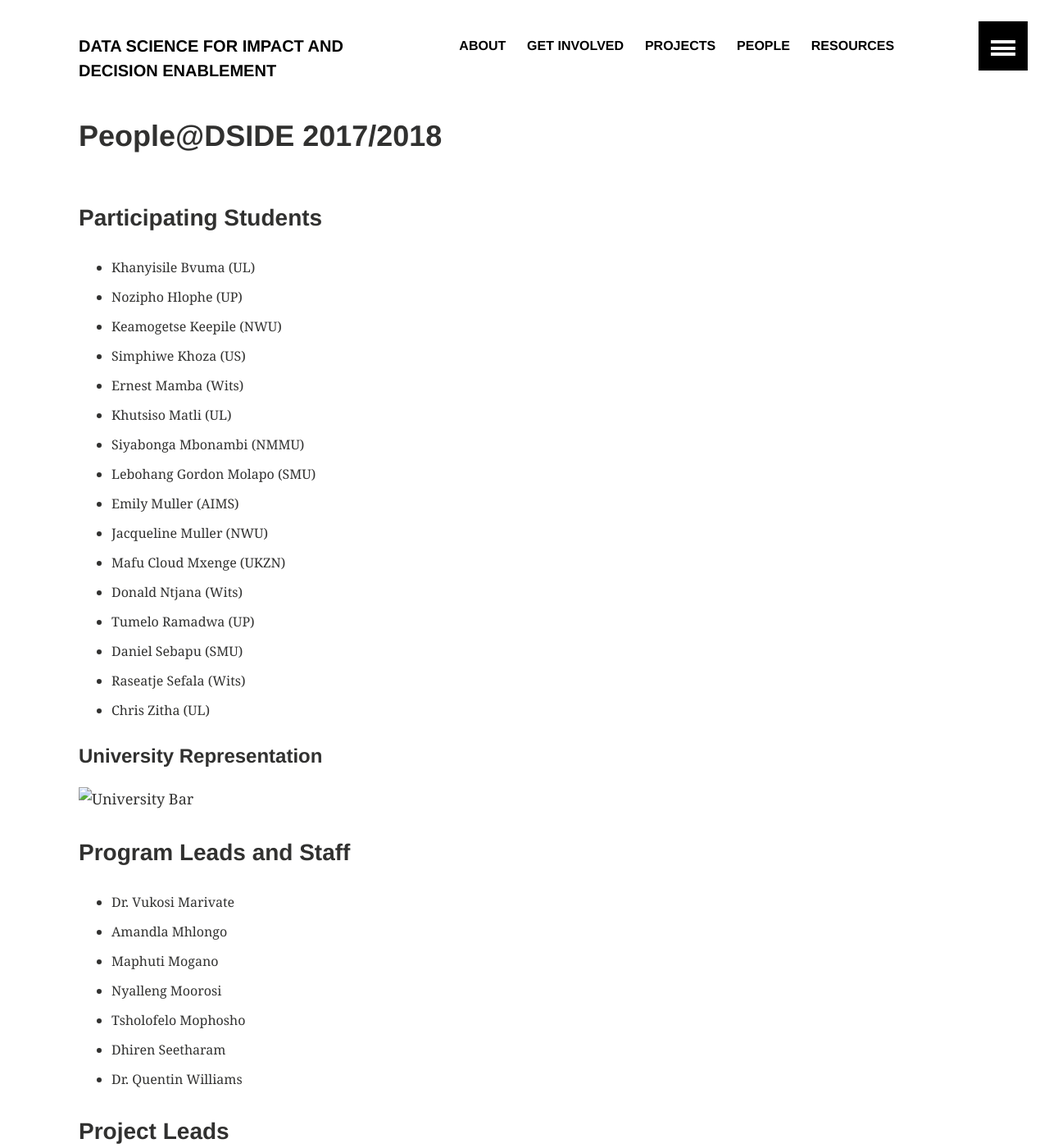
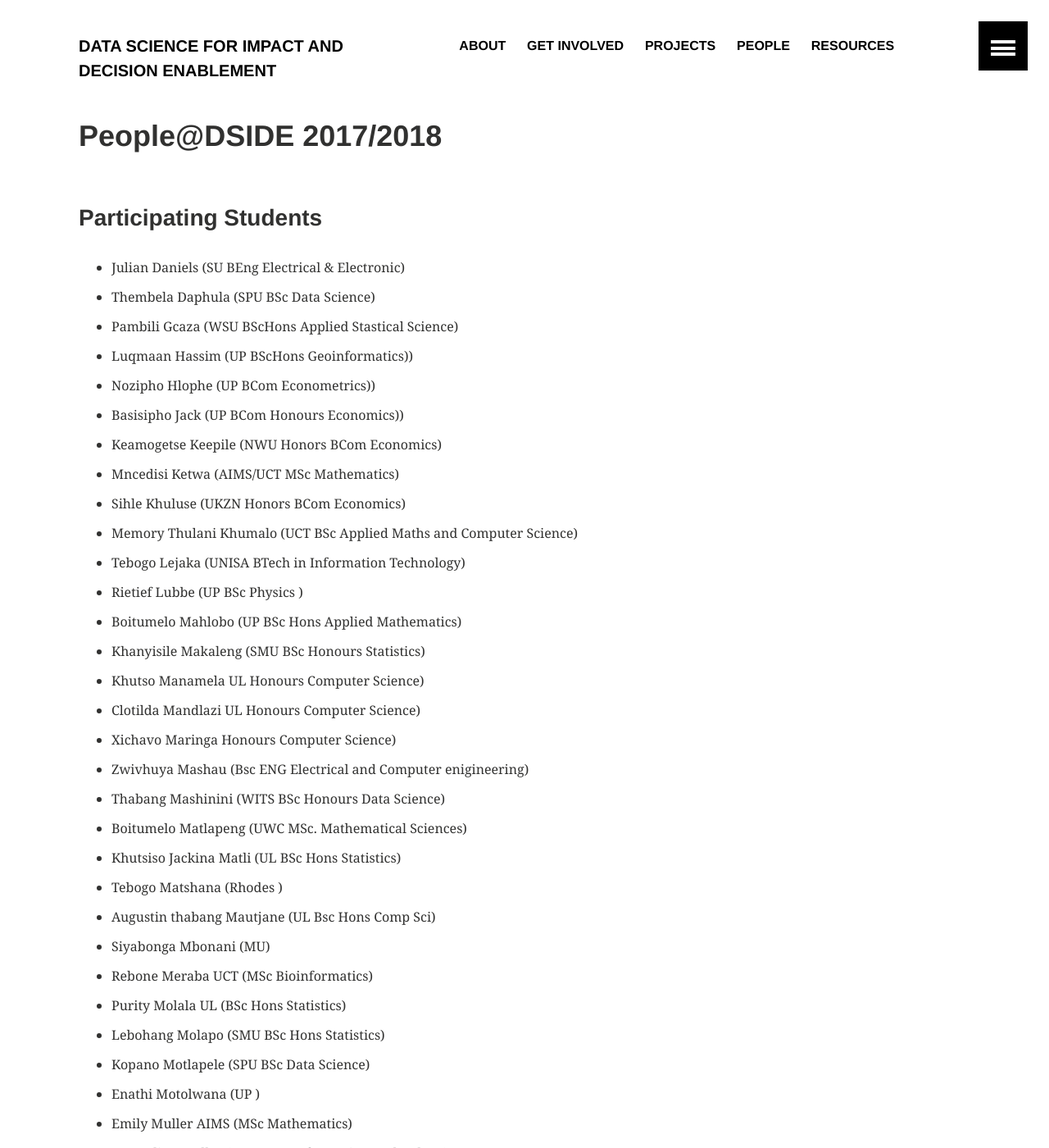
Before and after one commit to DSIDEWeb/dsideweb.github.io, a Jekyll site: the page built from people/2017-2018/index.md, in a window 1280 px wide and 1400 px high. Shown: the whole window at 82% size. Built offline with Jekyll 4.4.1, drawn with Linux system fonts in a browser that asks for light colours; some of the changed text lies outside the part shown.

Commit message:
Updated student list on website

```diff
--- a/people/2017-2018/index.md
+++ b/people/2017-2018/index.md
@@ -12,27 +12,59 @@ ads: false
 
 ### Participating Students
 
-* Khanyisile Bvuma (UL)
-* Nozipho Hlophe (UP)
-* Keamogetse Keepile (NWU)
-* Simphiwe Khoza (US)
-* Ernest Mamba (Wits)
-* Khutsiso Matli (UL)
-* Siyabonga Mbonambi (NMMU)
-* Lebohang Gordon Molapo (SMU)
-* Emily Muller (AIMS)
-* Jacqueline Muller (NWU)
-* Mafu Cloud Mxenge (UKZN)
-* Donald Ntjana (Wits)
-* Tumelo Ramadwa (UP)
-* Daniel Sebapu (SMU)
-* Raseatje Sefala (Wits)
-* Chris Zitha (UL)
+* Julian Daniels (SU BEng Electrical & Electronic)
+* Thembela Daphula (SPU BSc Data Science)
+* Pambili Gcaza (WSU BScHons Applied Stastical Science)
+* Luqmaan Hassim (UP BScHons Geoinformatics))
+* Nozipho Hlophe (UP BCom Econometrics))
+* Basisipho Jack (UP BCom Honours Economics))
+* Keamogetse Keepile (NWU Honors BCom Economics)
+* Mncedisi Ketwa (AIMS/UCT MSc Mathematics)
+* Sihle Khuluse (UKZN Honors BCom Economics)
+* Memory Thulani Khumalo (UCT BSc Applied Maths and Computer Science)
+* Tebogo Lejaka (UNISA BTech in Information Technology)
+* Rietief Lubbe (UP BSc Physics )
+* Boitumelo Mahlobo (UP BSc Hons Applied Mathematics)
+* Khanyisile Makaleng (SMU BSc Honours Statistics)
+* Khutso Manamela UL Honours Computer Science)
+* Clotilda Mandlazi UL Honours Computer Science)
+* Xichavo Maringa  Honours Computer Science)
+* Zwivhuya Mashau  (Bsc ENG Electrical and Computer enigineering)
+* Thabang Mashinini (WITS BSc Honours Data Science)
+* Boitumelo Matlapeng (UWC MSc. Mathematical Sciences)
+* Khutsiso Jackina Matli (UL BSc Hons Statistics)
+* Tebogo Matshana (Rhodes  )
+* Augustin thabang Mautjane (UL Bsc Hons Comp Sci)
+* Siyabonga Mbonani (MU)
+* Rebone Meraba UCT (MSc Bioinformatics)
+* Purity Molala UL (BSc Hons Statistics)
+* Lebohang  Molapo (SMU BSc Hons Statistics)
+* Kopano Motlapele (SPU BSc Data Science)
+* Enathi Motolwana (UP )
+* Emily Muller AIMS (MSc Mathematics)
+* Jacqueline  Muller (NWU BSc Information Technology)
+* Mafu Mxenge UKZN Bsc (Electronics Engineering)
+* Mohlatlego Stanley Nakeng (SMU HONS STATISTICS)
+* Lungisani Ndlovu (TUT MTech Computer Sceince)
+* Mafhungo Nevhutalu (UNISA BSc Mathematics and Statistics)
+* Mixo Tony Ngobeni (UL BSc Computer Science)
+* Ntandoyenkosi Wesley Nsusha (UJ BA Journalism)
+* Donald Ntjana WITS BSc Hons (Big Data and Analytics)
+* Mandisa Nxumalo (UNIZUL MSc Computer Science)
+* Tumelo Ramadwa (UP BSc Actuarial Science)
+* Ndaedzo Rananga (UNIVEN Bsc Honours in Com)
+* Daniel  Sebapu (SMU Bsc Comp Science and Statistics )
+* Raesetsje Sefala (WITS BSc Hons Big Data and Analytics)
+* TSHEPHISHO SEFARA (UL MSc Computer Science)
+* Michaela Shilton (UP BA Psychology & Statistics)
+* Anri Smith (UCT B.Bus.Sci (Analytics)
+* Chris Zitha (UL Bsc Hons Computer Science)
+* Themba Mathebula (SMU BSc Mathematics and Applied Mathematics)
 
 
 #### University Representation
 
-![University Bar]()
+![University Bar](/images/2017-universities.png)
 
 ### Program Leads and Staff
 
```
Also changed, not shown: other parts of people/2017-2018/index.md (+1 -0 lines), images/2017-universities.png (added).
